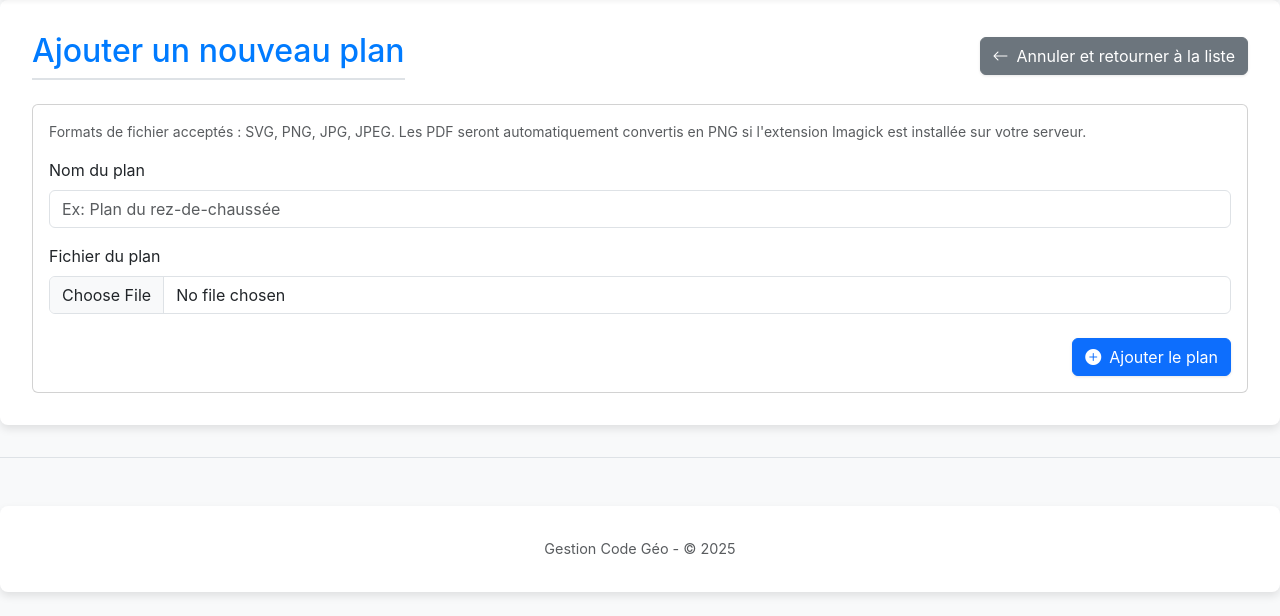
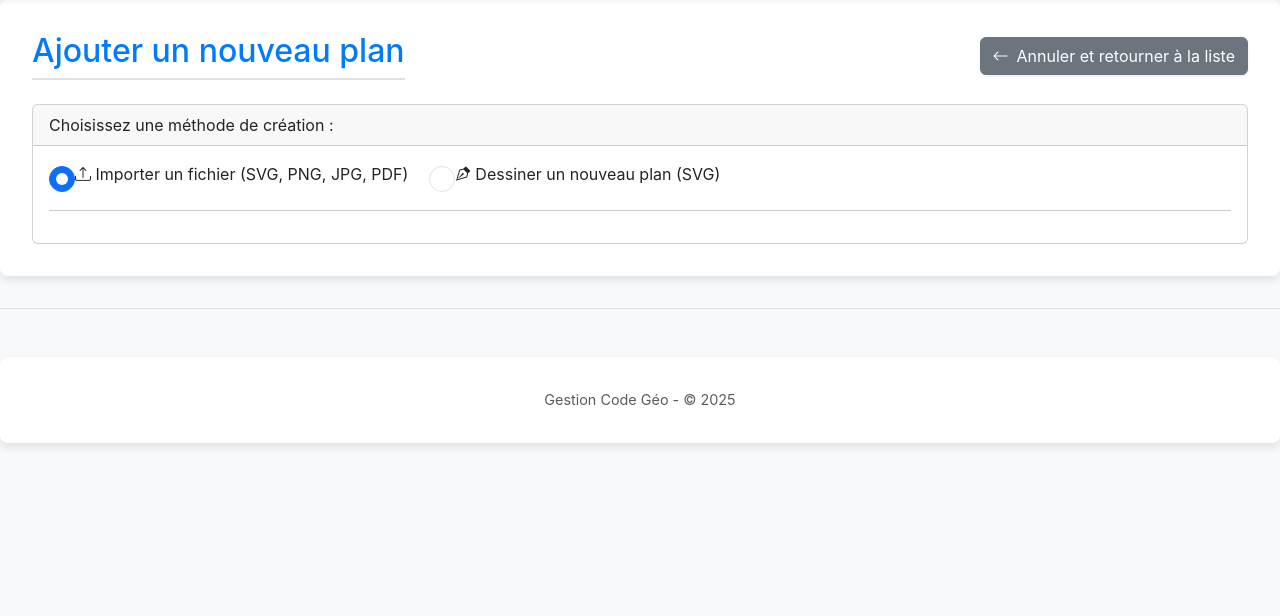
Before and after one commit to remi-deher/gestion-code-geo, a PHP site: template views/plan_add_view.php in a window 1280 px wide. Shown: the part 60-676 px from the top of the page. Run offline with PHP 8.4, Linux system fonts and the light colour scheme; the template is opened without the code that fills it, so the values that code supplies are empty; some libraries are stand-ins or nearby versions.

Commit message:
Ajout dessin des plans

```diff
--- a/views/plan_add_view.php
+++ b/views/plan_add_view.php
@@ -1,4 +1,42 @@
 <?php $title = 'Ajouter un Plan'; ?>
+
+<?php ob_start(); // Début capture pour le script JS ?>
+<script>
+document.addEventListener('DOMContentLoaded', () => {
+    const choiceImport = document.getElementById('choiceImport');
+    const choiceDraw = document.getElementById('choiceDraw');
+    const uploadFormSection = document.getElementById('upload-form-section');
+    const drawLinkSection = document.getElementById('draw-link-section');
+
+    function toggleSections() {
+        if (choiceImport && choiceImport.checked) {
+            uploadFormSection.style.display = 'block';
+            drawLinkSection.style.display = 'none';
+        } else if (choiceDraw && choiceDraw.checked) {
+            uploadFormSection.style.display = 'none';
+            drawLinkSection.style.display = 'block';
+        } else {
+            // État initial ou si rien n'est coché (ne devrait pas arriver avec des radios)
+            uploadFormSection.style.display = 'none';
+            drawLinkSection.style.display = 'none';
+        }
+    }
+
+    if (choiceImport) {
+        choiceImport.addEventListener('change', toggleSections);
+    }
+    if (choiceDraw) {
+        choiceDraw.addEventListener('change', toggleSections);
+    }
+
+    // Afficher la section d'import par défaut au chargement
+    if (choiceImport) {
+        choiceImport.checked = true; // Coche l'import par défaut
+    }
+    toggleSections(); // Appelle une fois pour l'état initial
+});
+</script>
+<?php $body_scripts = ob_get_clean(); // Fin capture ?>
 
 <div class="container">
     <section id="plan-add-form">
@@ -10,12 +48,36 @@
         </div>
 
         <div class="card">
+            <div class="card-header">
+                Choisissez une méthode de création :
+            </div>
             <div class="card-body">
-                <p class="card-text small text-muted">Formats de fichier acceptés : SVG, PNG, JPG, JPEG. Les PDF seront automatiquement convertis en PNG si l'extension Imagick est installée sur votre serveur.</p>
+
+                <div class="mb-3">
+                    <div class="form-check form-check-inline">
+                        <input class="form-check-input" type="radio" name="creationChoice" id="choiceImport" value="import" checked>
+                        <label class="form-check-label" for="choiceImport">
+                            <i class="bi bi-upload"></i> Importer un fichier (SVG, PNG, JPG, PDF)
+                        </label>
+                    </div>
+                    <div class="form-check form-check-inline">
+                        <input class="form-check-input" type="radio" name="creationChoice" id="choiceDraw" value="draw">
+                        <label class="form-check-label" for="choiceDraw">
+                            <i class="bi bi-vector-pen"></i> Dessiner un nouveau plan (SVG)
+                        </label>
+                    </div>
+                </div>
+
+                <hr>
+
+
+                <div id="upload-form-section" style="display: none;">
+                    <h5>Importer un fichier existant</h5>
+                    <p class="card-text small text-muted">Formats acceptés : SVG, PNG, JPG, JPEG. Les PDF seront convertis en PNG si possible.</p>
                     <form action="index.php?action=addPlan" method="POST" enctype="multipart/form-data">
                         <div class="mb-3">
-                        <label for="nom" class="form-label">Nom du plan</label>
-                        <input type="text" id="nom" name="nom" class="form-control" required placeholder="Ex: Plan du rez-de-chaussée">
+                            <label for="nomImport" class="form-label">Nom du plan</label>
+                            <input type="text" id="nomImport" name="nom" class="form-control" required placeholder="Ex: Plan du rez-de-chaussée">
                         </div>
                         <div class="mb-3">
                             <label for="planFile" class="form-label">Fichier du plan</label>
@@ -23,11 +85,22 @@
                         </div>
                         <div class="d-flex justify-content-end gap-2 mt-4">
                             <button type="submit" class="btn btn-primary">
-                            <i class="bi bi-plus-circle-fill"></i> Ajouter le plan
+                                <i class="bi bi-plus-circle-fill"></i> Ajouter le plan importé
                             </button>
                         </div>
                     </form>
                 </div>
+
+
+                <div id="draw-link-section" style="display: none;">
+                    <h5>Dessiner un nouveau plan</h5>
+                    <p>Vous serez redirigé vers l'éditeur de dessin pour créer votre plan au format SVG.</p>
+                    <a href="index.php?action=createBlankPlan" class="btn btn-primary">
+                        <i class="bi bi-pencil-square"></i> Commencer à dessiner
+                    </a>
+                </div>
+
+            </div>
         </div>
     </section>
 </div>
```
Also changed, not shown: public/js/plan/drawing-tools.js (+15 -2 lines). Lines whose indentation alone changed are shown as unchanged.
